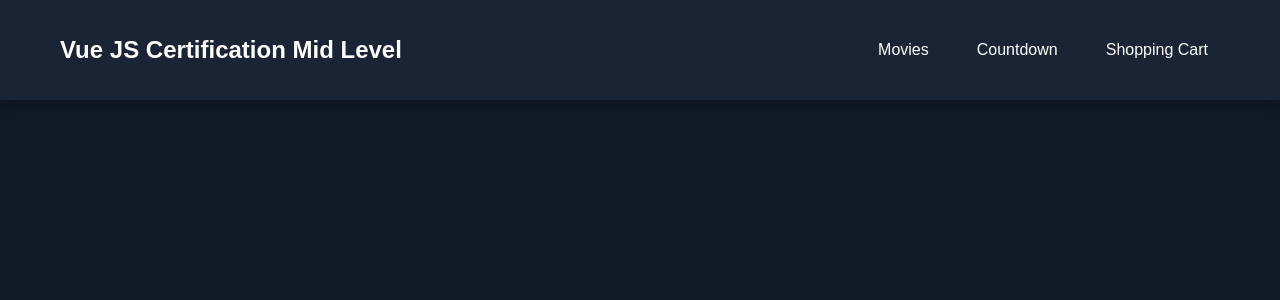
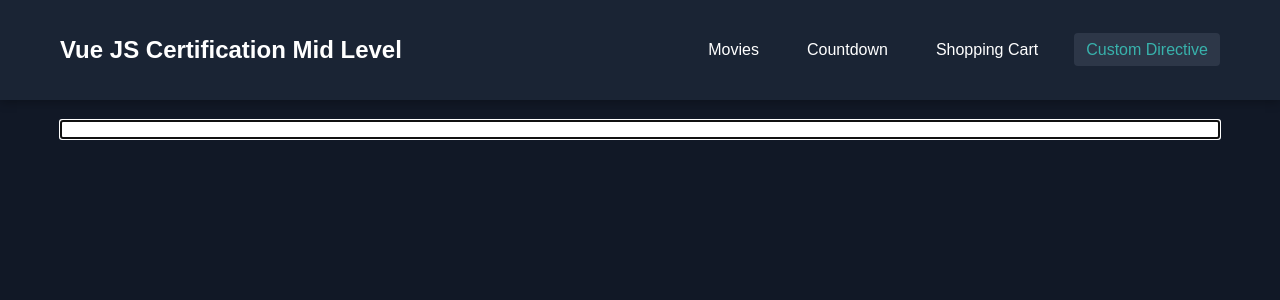
Before and after one commit to GregMarshall999/greglabs-plat, a Vue app: page /custom-directive in a window 1280 px wide. Shown: the top 300 px of the page. Built offline with nearby package versions, Linux system fonts and the light colour scheme.

Commit message:
custom focus directive

```diff
--- a/src/components/NavigationBar.vue
+++ b/src/components/NavigationBar.vue
@@ -9,6 +9,7 @@
                     <li><RouterLink to="/" class="nav-link">Movies</RouterLink></li>
                     <li><RouterLink to="/countdown" class="nav-link">Countdown</RouterLink></li>
                     <li><RouterLink to="/shopping-cart" class="nav-link">Shopping Cart</RouterLink></li>
+                    <li><RouterLink to="/custom-directive" class="nav-link">Custom Directive</RouterLink></li>
                 </ul>
             </div>
         </div>
--- /dev/null
+++ b/src/directives/focus.js
@@ -0,0 +1,5 @@
+export const vFocus = {
+    mounted: (el) => {
+        el.focus()
+    }
+}
--- a/src/main.js
+++ b/src/main.js
@@ -1,7 +1,9 @@
 import { createApp } from "vue";
 import App from "./App.vue";
 import router from './router'
+import { vFocus } from './directives/focus'
 
-createApp(App)
-  .use(router)
-  .mount("#app");
+const app = createApp(App)
+app.directive('focus', vFocus)
+app.use(router)
+app.mount("#app");
--- a/src/router/index.js
+++ b/src/router/index.js
@@ -3,6 +3,7 @@ import HomePage from '../views/HomePage.vue'
 import MovieDetailsPage from '../views/MovieDetailsPage.vue'
 import CountdownPage from '../views/CountdownPage.vue'
 import ShoppingCartPage from '../views/ShoppingCartPage.vue'
+import CustomDirectivePage from '../views/CustomDirectivePage.vue'
 
 const routes = [
   {
@@ -25,6 +26,11 @@ const routes = [
     path: '/shopping-cart',
     name: 'shopping-cart',
     component: ShoppingCartPage
+  },
+  {
+    path: '/custom-directive',
+    name: 'custom-directive',
+    component: CustomDirectivePage
   }
 ]
 
--- /dev/null
+++ b/src/views/CustomDirectivePage.vue
@@ -0,0 +1,5 @@
+<template>
+    <div class="container">
+        <input type="text" v-focus />
+    </div>
+</template>
```
